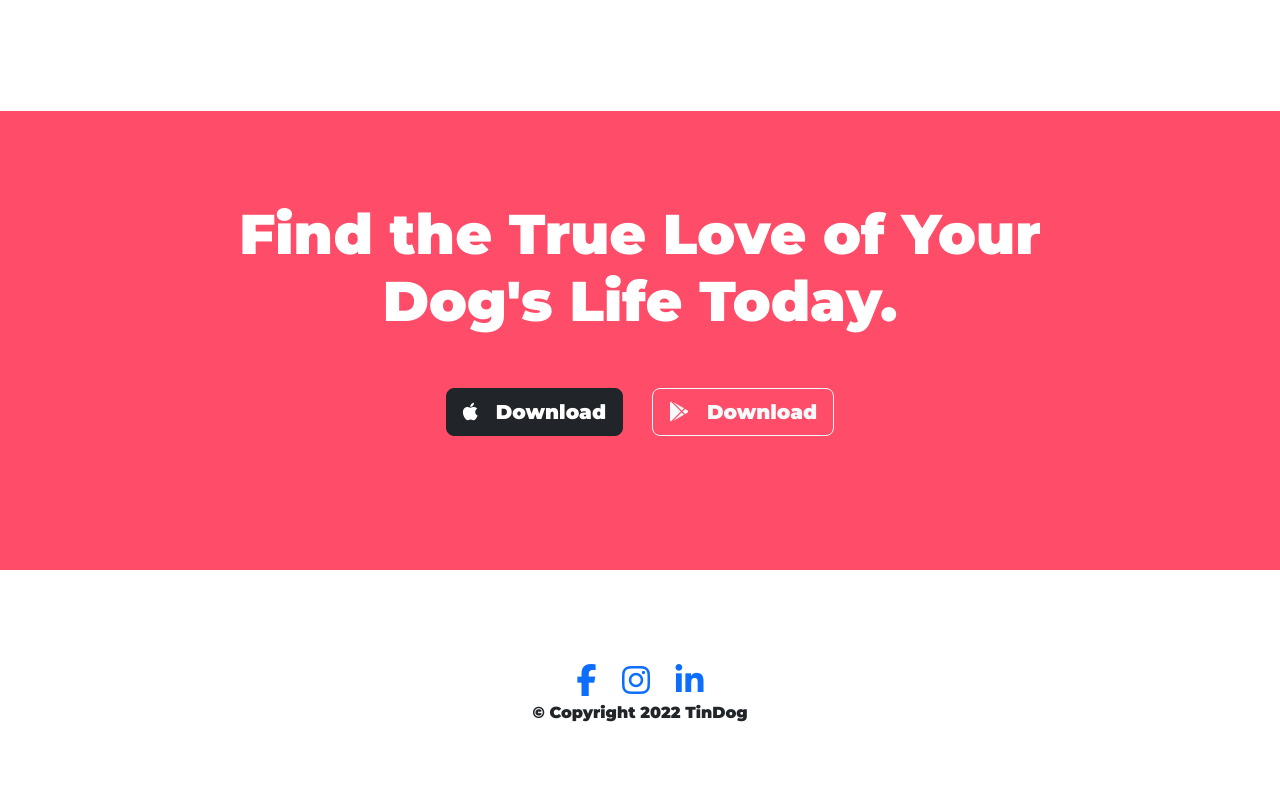
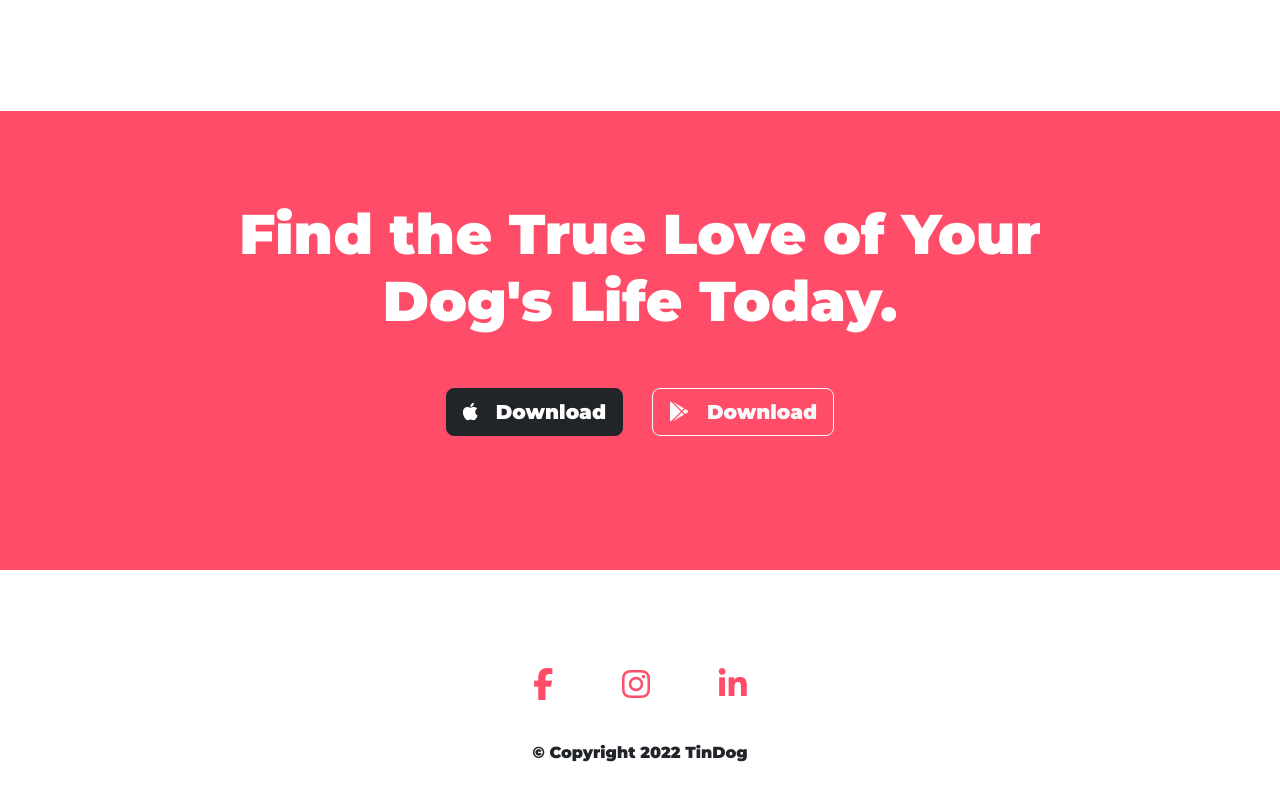
Before and after one commit to hamoodahalabed/tindog, a plain HTML site: page index.html in a window 1280 px wide. Shown: the part 2541-3341 px from the top of the page. Drawn offline with nearby package versions, Linux system fonts and the light colour scheme.

Commit message:
Update styles.css

```diff
--- a/css/styles.css
+++ b/css/styles.css
@@ -153,5 +153,14 @@ h3 {
 }
 
 .si {
-  margin: 1.25rem 0.65rem;
+  margin: 1.5rem 2rem;
+  color: #ff4c68;
 }
+
+.si:hover {
+  color: #000;
+}
+
+#footer p {
+  margin-top: 2rem;
+}
```
